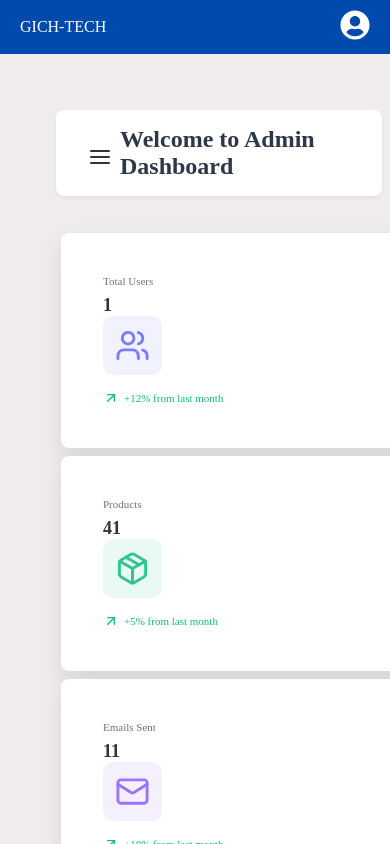
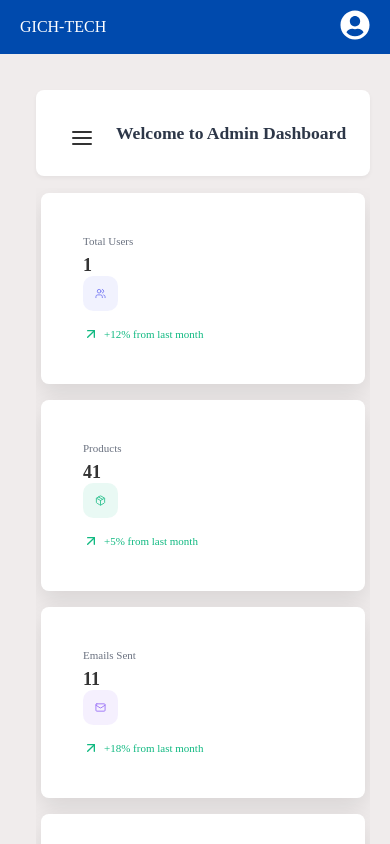
Before and after one commit to lokoops-tech/eco, a React (Vite) app in the folder admin/: page /adminpanel in a window 390 px wide. Shown: the top 844 px of the page. Built offline with nearby package versions, Linux system fonts and the light colour scheme; sample sign-in values are in the browser's storage.

Commit message:
Improve admin responsiveness and password inputs

```diff
--- a/admin/src/components/Admin/AdminPanel.css
+++ b/admin/src/components/Admin/AdminPanel.css
@@ -179,3 +179,43 @@
     display: block;
   }
 }
+
+.admin-container { min-height: 100dvh; align-items: flex-start; }
+.admin-container *, .admin-container *::before, .admin-container *::after { box-sizing: border-box; }
+.admin-container > .sidebar { position: sticky; top: 0; flex: 0 0 260px; width: 260px; height: 100dvh; background: #1a1a1a; padding: 1rem; }
+.admin-container > .main-content, .admin-container > .main-content.shifted { flex: 1 1 0; min-width: 0; margin-left: 0; padding: clamp(12px, 2vw, 32px); }
+.admin-container .content { min-width: 0; max-width: 100%; overflow-x: auto; }
+.admin-container .sidebar-item { height: auto; min-height: 44px; gap: 12px; }
+.admin-container .sidebar-item svg { flex-shrink: 0; margin: 0; }
+.admin-container .sidebar-item p { margin: 0; }
+.admin-container .sidebar-header h2 { color: white !important; }
+.admin-container .sidebar-backdrop, .admin-container .sidebar-close { display: none; }
+.admin-container .metrics-grid, .admin-container .charts-grid { grid-template-columns: repeat(auto-fit, minmax(min(100%, 260px), 1fr)); gap: 16px; }
+.admin-container .metrics-grid > *, .admin-container .charts-grid > * { min-width: 0; max-width: none; }
+.admin-container .statistics-panel, .admin-container .order-details { grid-template-columns: repeat(auto-fit, minmax(min(100%, 240px), 1fr)); }
+.admin-container .pagination, .admin-container .controls, .admin-container .header-with-refresh { flex-wrap: wrap; }
+.admin-container .subscribers-table, .admin-container .table-container { overflow-x: auto; }
+.admin-container .modal-content { max-height: 90dvh; overflow-y: auto; }
+.admin-container .product-info, .admin-container .form-group { min-width: 0; }
+.admin-container .admin-item span { overflow-wrap: anywhere; }
+@media (max-width: 900px) {
+ .admin-container > .sidebar { position: fixed; top: 0; bottom: 0; left: 0; width: min(280px, 85vw); height: 100dvh; z-index: 1201; transform: translateX(-100%); visibility: hidden; }
+ .admin-container > .sidebar.open { transform: translateX(0); visibility: visible; }
+ .admin-container .sidebar-backdrop { display: block; position: fixed; inset: 0; background: rgba(0,0,0,.5); z-index: 1200; margin: 0; border: 0; }
+ .admin-container .sidebar-header { display: flex; align-items: center; justify-content: space-between; }
+ .admin-container .sidebar-close, .admin-container .menu-toggle { display: inline-flex; align-items: center; justify-content: center; min-width: 44px; min-height: 44px; margin: 0; border: 0; }
+ .admin-container .sidebar-close { background: transparent; color: white; }
+ .admin-container .amazing-text { font-size: clamp(1.1rem, 4vw, 1.6rem); margin: 0; }
+ .admin-container > .main-content > .header { justify-content: flex-start; gap: 12px; margin-bottom: 12px; }
+ .admin-container .listproduct { overflow-x: auto; }
+ .admin-container .listproduct-format-main, .admin-container .listproduct-format { min-width: 620px; grid-template-columns: .8fr 1.5fr 1fr 1fr 1fr; }
+ .admin-container .listproduct-format-main p:nth-child(n+4), .admin-container .listproduct-format > *:nth-child(n+4) { display: revert; }
+ .admin-container .listproduct-format .product-actions { display: flex; grid-column: auto; margin: 0; }
+}
+@media (max-width: 600px) {
+ .admin-container .content-wrapper, .admin-container .addproduct, .admin-container .listproduct, .admin-container .admin-newsletter { padding: 10px; }
+ .admin-container .form-row, .admin-container .addproduct-price { flex-direction: column; gap: 10px; }
+ .admin-container .addproductitemfield input, .admin-container .addproductitemfield select, .admin-container .addproductitemfield textarea { max-width: 100%; }
+ .admin-container .modal-footer { flex-wrap: wrap; }
+}
+@media (prefers-reduced-motion: reduce) { .admin-container > .sidebar { transition: none; } }
```
